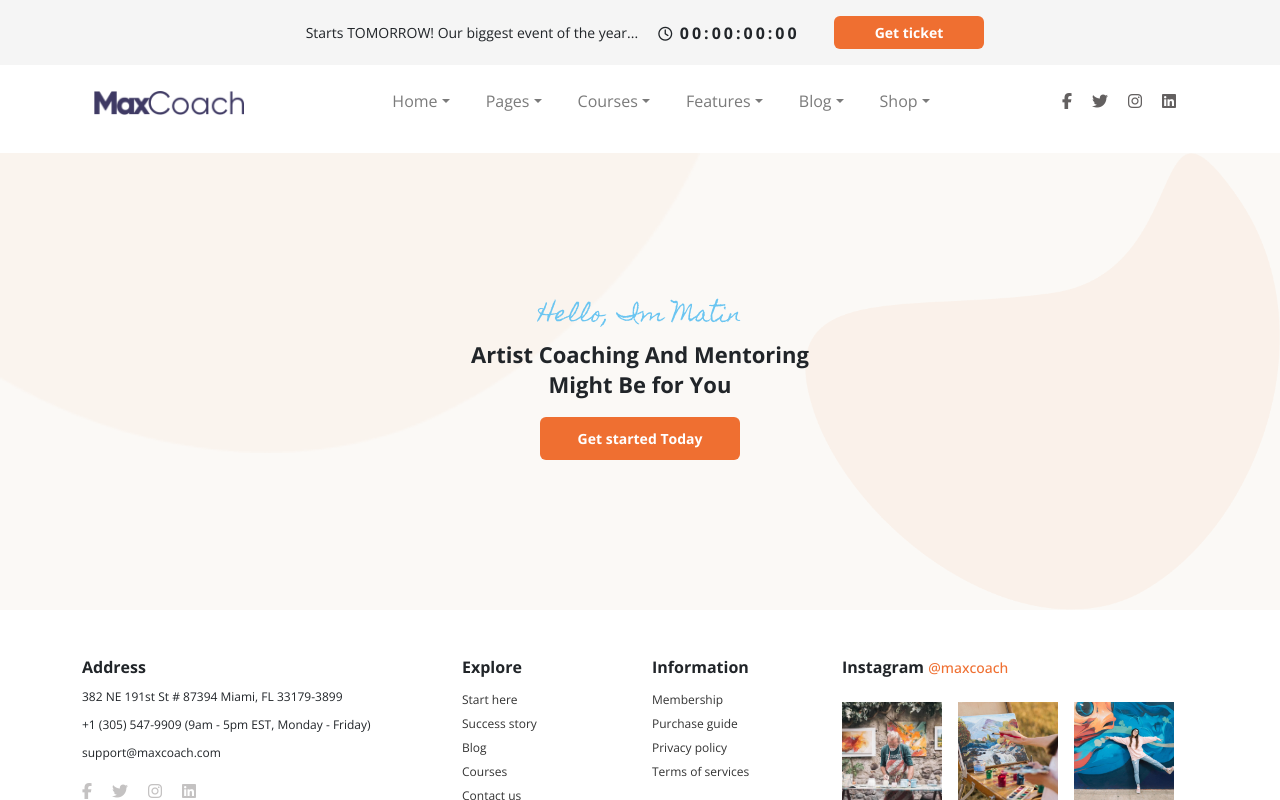
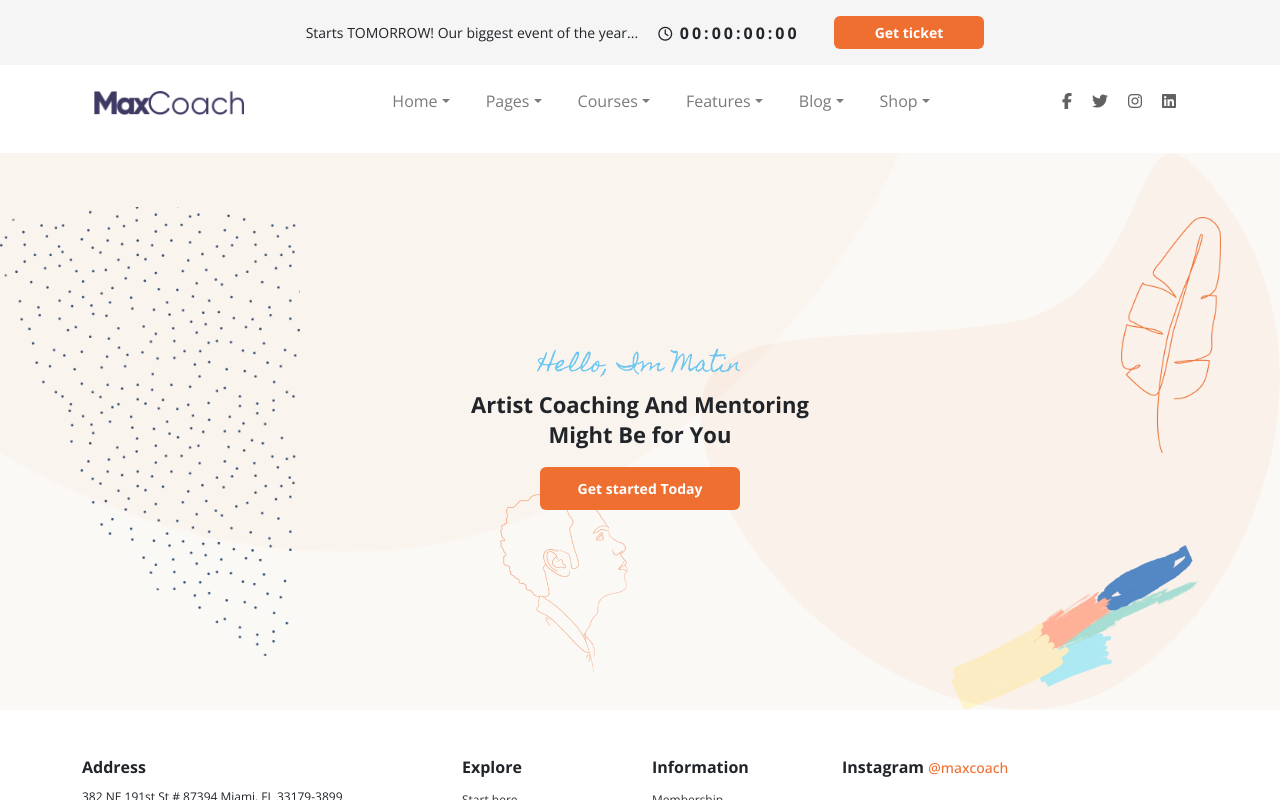
Before and after one commit to Corfaya/proj-html-vuejs, a Vue app: page / in a window 1280 px wide. Shown: the top 800 px of the page. Built offline with nearby package versions, Linux system fonts and the light colour scheme; a web font is replaced by a local one.

Commit message:
[UPD] decorations on bg-hero added

```diff
--- a/src/components/partials/Hero.vue
+++ b/src/components/partials/Hero.vue
@@ -23,11 +23,11 @@ export default {
 @use "../../style/partials/vars" as *;
 .bg-hero {
     background-color: $hero;
-    padding: 150px 0;
-    background-image: url("../../assets/img/artist-shape-01.png"), url("../../assets/img/artist-shape-02-300x162.png");
+    padding: 200px 0;
+    background-image: url("../../assets/img/artist-shape-01.png"), url("../../assets/img/artist-shape-02-300x162.png"), url("../../assets/img/artist-hero-image-03.png"), url("../../assets/img/artist-shape-04.png"), url("../../assets/img/artist-shape-03.png"), url("../../assets/img/artist-shape-05.png");
     background-repeat: no-repeat;
-    background-position: right, left top;
-    background-size: contain, 700px 300px;
+    background-position: right, left top, left 500px bottom 10%, right 5% top 20%, left, right 80px bottom;
+    background-size: contain, 900px 400px, 10%, 100px, 300px, 250px;
     .hero-text-box {
         gap: 10px;
         max-width: 350px;
```
